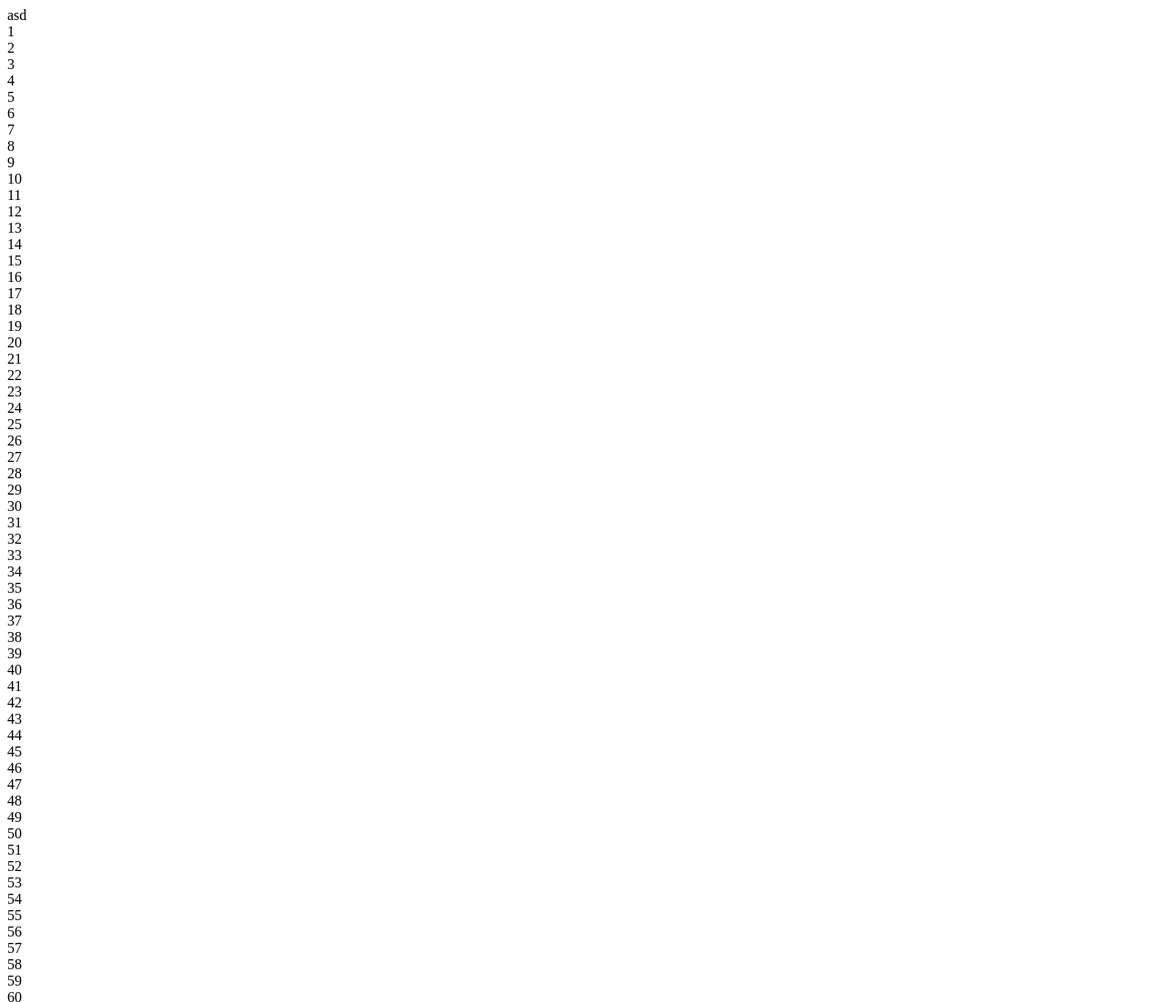
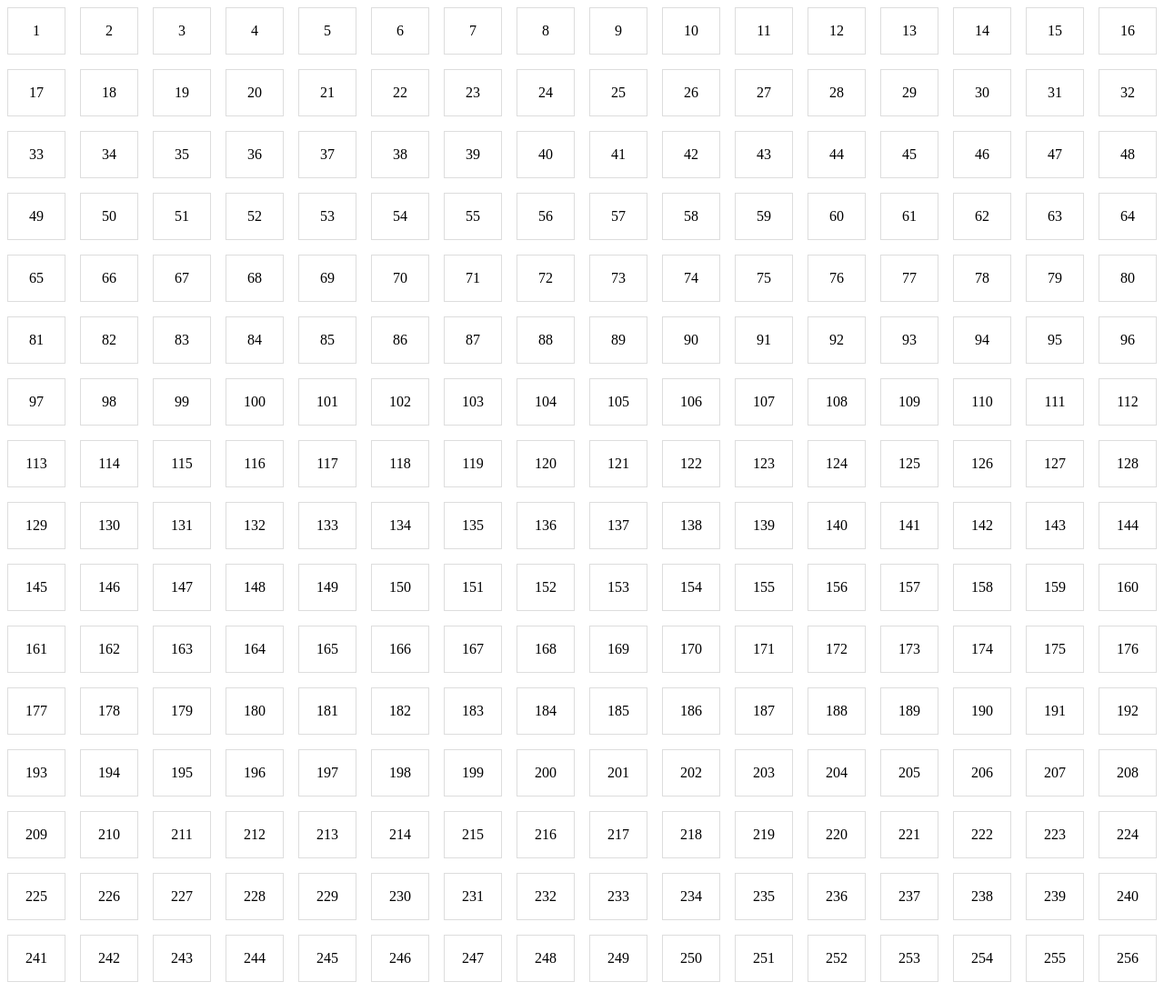
Before and after one commit to lucionathan/odin, a plain HTML site: page fundamentals/etch-a-sketch/index.html in a window 1280 px wide. Shown: the top 1102 px of the page at 91% size. Drawn offline with Linux system fonts and the light colour scheme.

Commit message:
grid fixed, I'm dumb

```diff
--- a/fundamentals/etch-a-sketch/index.html
+++ b/fundamentals/etch-a-sketch/index.html
@@ -2,12 +2,13 @@
 <html lang="en">
 <head>
     <script src="index.js" defer></script>
+    <link rel="stylesheet" href="index.css" />
     <meta charset="UTF-8">
     <meta http-equiv="X-UA-Compatible" content="IE=edge">
     <meta name="viewport" content="width=device-width, initial-scale=1.0">
     <title>Document</title>
 </head>
 <body>
-    <div id="container">asd</div>
+    <div id="container" ca></div>
 </body>
 </html>
--- a/fundamentals/etch-a-sketch/index.js
+++ b/fundamentals/etch-a-sketch/index.js
@@ -1,14 +1,13 @@
-const container = document.getElementById("container");
-console.log(container.innerText)
-function makeRows(rows, columns) {
-    container.style.setProperty("--grid-rows", rows);
-    container.style.setProperty("--grid-columns", columns);
-    for (let i = 0; i < (rows*columns); i++) {
-        let cell = document.createElement("div");
-        cell.className = "grid-item";
-        cell.innerText = i+1;
-        container.appendChild(cell);
-    }
-}
+const container = document.getElementById('container');
 
-makeRows(16,16);
+function makeRows(rows, cols) {
+  container.style.setProperty('--grid-rows', rows);
+  container.style.setProperty('--grid-columns', cols);
+  for (c = 0; c < (rows * cols); c++) {
+    let cell = document.createElement('div');
+    cell.innerText = (c + 1);
+    container.appendChild(cell).className = "grid-item";
+  };
+};
+
+makeRows(16, 16);
```
